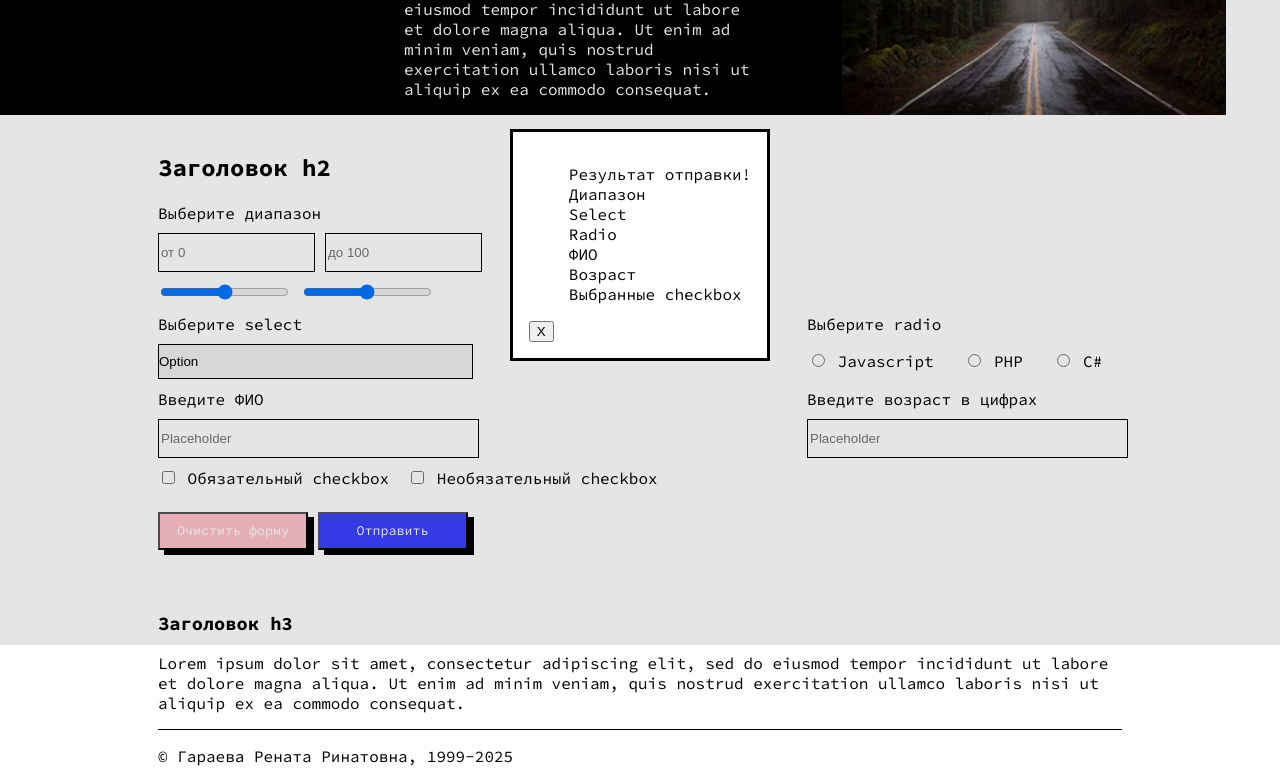
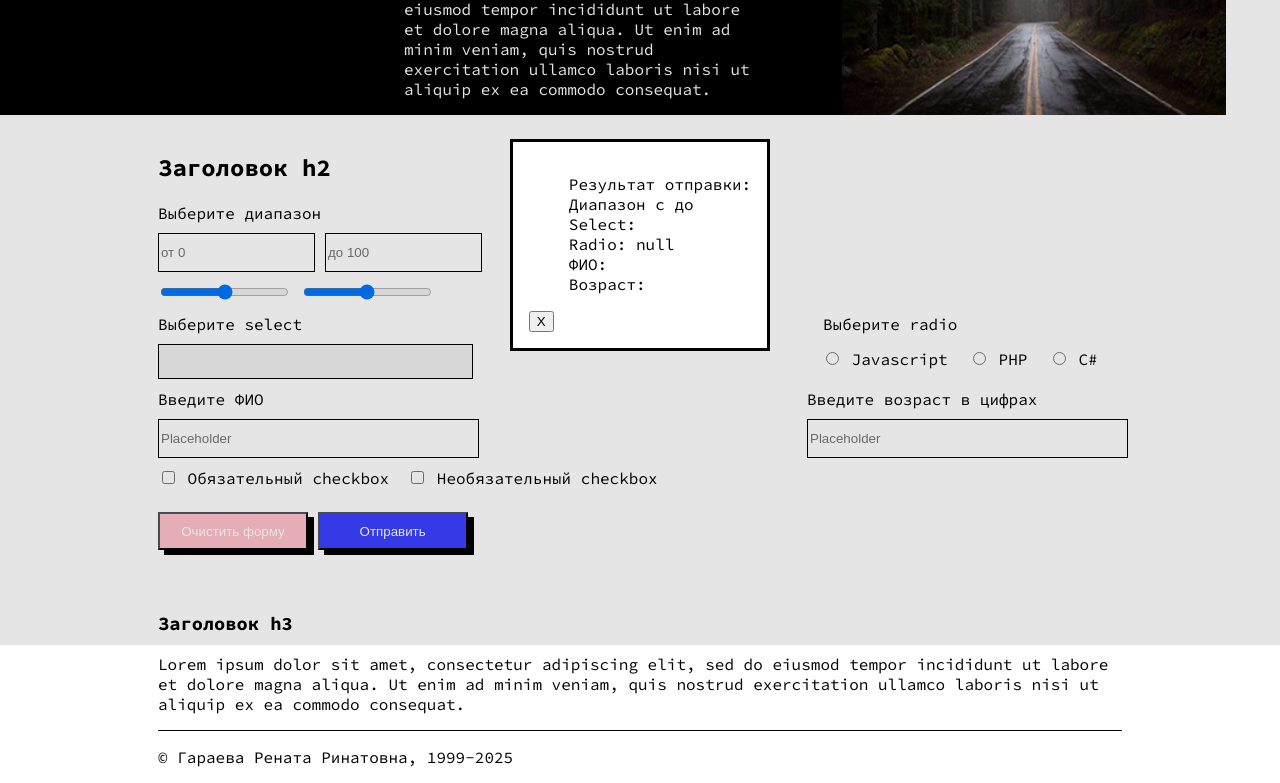
Before and after one commit to RenataGaraeva/Garaeva-R.R.-Test-task-Junior-Frontend-developer, a website built with Vite: page index.html in a window 1280 px wide. Both pictures are taken after a click on the button "Отправить". Shown: the part 155-938 px from the top of the page. Built offline with nearby package versions, Linux system fonts and the light colour scheme.

Commit message:
fixed form

```diff
--- a/index.html
+++ b/index.html
@@ -40,30 +40,30 @@
           <div class = "containerForSignOfSelect">
             <select class = "selectOfProjectBuilders" required name = "select">
                 <option>Option</option>
-                <option>Vite</option>
-                <option>Webpack</option>
-                <option>Gulp</option>
+                <option value="Vite">Vite</option>
+                <option value="Webpack">Webpack</option>
+                <option value="Gulp">Gulp</option>
             </select>
           </div>
       </div>
-            <div class="mainContainerForRadio">
-            <label class="containerForRadio">
+            <fieldset class="mainContainerForRadio">
+            <legend class="containerForRadio">
             Выберите radio
-            </label>
+            </legend>
                 <label class="firstInputForRadio">
-                <input class = "selectOfProgrammingLanguagesJS" name = "ProgrammingLanguage" type = "radio">
+                <input class = "selectOfProgrammingLanguagesJS" value="Javascript" name = "ProgrammingLanguage" type = "radio">
                 Javascript
                 </label>
 
             <label class="secondInputForRadio">
-            <input class = "selectOfProgrammingLanguagesPHP"  name = "ProgrammingLanguage" type = "radio">
+            <input class = "selectOfProgrammingLanguagesPHP" value="PHP" name = "ProgrammingLanguage" type = "radio">
               PHP
             </label>
                 <label class="thirdInputForRadio">
-            <input class = "selectOfProgrammingLanguagesC" name = "ProgrammingLanguage" type = "radio">
+            <input class = "selectOfProgrammingLanguagesC" value="C#" name = "ProgrammingLanguage" type = "radio">
                 C#
                 </label>
-            </div>
+            </fieldset>
             <div class="mainContainerForInputOfName">
         <label  class="containerForInputOfName">
             Введите ФИО
@@ -96,13 +96,13 @@
     <button class = "button" type = "submit">Отправить</button>
     </div>
     <dialog class="popup">
-        <ul>Результат отправки!
-        <li>Диапазон</li>
-        <li>Select</li>
-        <li>Radio</li>
-        <li>ФИО</li>
-        <li>Возраст</li>
-        <li>Выбранные checkbox</li>
+        <ul>Результат отправки:
+        <li class = "submittedListItemRange"></li>
+        <li class = "submittedListItemProgramBuilder"></li>
+        <li class = "submittedListItemProgramLanguages"></li>
+        <li class = "submittedListItemName"></li>
+        <li class = "submittedListItemAge"></li>
+        <li class = "submittedListItemCheckboxes"></li>
         </ul>
         <button class="closeBottonForPopup" type="button">X</button>
     </dialog>
@@ -115,7 +115,6 @@
     <div class="borderline"></div>
     <p class = "infoOfApplicant"></p>
 </footer>
-
 <script src="js.js"></script>
 </body>
 </html>
--- a/js.js
+++ b/js.js
@@ -7,10 +7,26 @@ let data = {name: '',
     requiredCheckbox: false,
     notRequiredCheckbox: false
     }
-localStorage.getItem('data', JSON.stringify(data))
+
+let name = '';
+let startNumber = 0;
+let finishNumber = 0;
+
+let updateSubmittedListItemValue = function (text, type, peremennya) {
+    type.textContent = text + peremennya
+    type.value = text + peremennya
+}
+
+let submittedListItemProgramBuilder = document.getElementsByClassName('submittedListItemProgramBuilder')[0]
+let submittedListItemProgramLanguages  = document.getElementsByClassName('submittedListItemProgramLanguages')[0]
+
+let submittedListItemAge  = document.getElementsByClassName('submittedListItemAge')[0]
+let submittedListItemCheckboxes  = document.getElementsByClassName('submittedListItemCheckboxes')[0]
 
 
-let name = '';
+let submittedListItemName  = document.getElementsByClassName('submittedListItemName')[0]
+
+
 let choosedTypeOfProjectBuilder = ''
 let age = 0;
 let choosedTypeOfProgrammingLanguage = '';
@@ -19,10 +35,16 @@ let inputForRangeFromZero = document.getElementsByClassName('inputForRangeFromZe
 
 let inputForRangeTo = document.getElementsByClassName('inputForRangeTo')[0]
 let inputForRangeScroll = document.getElementsByClassName('inputForRangeScroll')[0]
-let startNumber = 0;
-let finishNumber = 0;
+let mainContainerForRadio = document.getElementsByClassName('mainContainerForRadio')[0]
+mainContainerForRadio.addEventListener('change', (e) => {
+    choosedTypeOfProgrammingLanguage = e.target.value
+    e.target.classList.add('choosedTypeOfProgrammingLanguage')
+    updateSubmittedListItemValue("Radio: ", submittedListItemProgramLanguages, choosedTypeOfProgrammingLanguage)
+    localStorage.setItem('choosedTypeOfProgrammingLanguage', choosedTypeOfProgrammingLanguage) //localstorage надо сделать
+    console.log( choosedTypeOfProgrammingLanguage )
+})
 
-let selectOfProjectBuilders =document.getElementsByClassName("selectOfProjectBuilders")[0]
+let selectOfProjectBuilders = document.getElementsByClassName("selectOfProjectBuilders")[0]
 let   selectOfProgrammingLanguages = document.getElementsByClassName("selectOfProgrammingLanguagesJS")[0]
 let inputToEnterAge = document.getElementsByClassName("inputToEnterAge")[0]
 let requiredCheckbox = document.getElementsByClassName("requiredCheckbox")[0]
@@ -31,15 +53,23 @@ let buttonToCleanForm = document.getElementsByClassName("buttonToCleanForm")[0]
 let inputForName = document.getElementsByClassName("inputForName")[0]
 inputForName.value = window.localStorage.getItem('name')
 inputToEnterAge.value = window.localStorage.getItem('age')
+inputForRangeFromZero.value = window.localStorage.getItem('startNumber')
+inputForRangeTo.value = window.localStorage.getItem('finishNumber')
+mainContainerForRadio.value = window.localStorage.getItem('choosedTypeOfProgrammingLanguage')
+selectOfProjectBuilders.value = window.localStorage.getItem('projectBuilder')
 
-inputForName.addEventListener('change', (e) => {
-    let name = e.target.value;
+inputForName.addEventListener('input', (e) => {
+    name = e.target.value;
     inputForName.value = name;
-    window.localStorage.setItem('name', name)
+  /*  updateSubmittedListItemValue("ФИО: ", submittedListItemName, name) не нужная штука у инпутов их убрать надо вроде и заменить на функции,
+  * сами переменные в формах типа вроде*/
+    localStorage.setItem('name', name)
+    return name
 })
-inputToEnterAge.addEventListener('change', (e) => {
-    let age = e.target.value;
+inputToEnterAge.addEventListener('input', (e) => {
+   age = e.target.value;
     inputToEnterAge.value = age;
+    updateSubmittedListItemValue("Возраст: ", submittedListItemAge, age)
     window.localStorage.setItem('age', age)
 })
 
@@ -62,15 +92,59 @@ console.log(showThisYear)
 let infoOfApplicant = document.getElementsByClassName("infoOfApplicant")[0]
 infoOfApplicant.textContent = "© Гараева Рената Ринатовна, 1999-" + showThisYear
 
-
-
-// let checkingRequirementsForInputForName = function () {
-
     let buttonToSubmitForm = document.getElementsByClassName("button")[0];
 let popup = document.getElementsByClassName("popup")[0];
 
+
+let submittedListItemRange = document.getElementsByClassName('submittedListItemRange')[0]
+
+let  updateSubmittedListItemRangeValue = function (firstNumber, secondNumber) {
+    submittedListItemRange.textContent = "Диапазон с " + firstNumber + " до " + secondNumber
+}
+
+inputForRangeFromZero.addEventListener('input', (e) => {
+    let enteredStartNumber = Number(e.target.value)
+    if (enteredStartNumber <= 150 && enteredStartNumber >= 0) {
+        inputForRangeFromZero.classList.remove('notAllowed')
+        inputForRangeFromZero.textContent = enteredStartNumber;
+      startNumber = enteredStartNumber
+        updateSubmittedListItemRangeValue()
+
+        localStorage.setItem('startNumber', startNumber)
+
+    } else {
+        inputForRangeFromZero.classList.add('notAllowed')
+    }
+})
+
+inputForRangeTo.addEventListener('input', (e) => {
+    let enteredFinishNumber = Number(e.target.value)
+
+    if (enteredFinishNumber >= startNumber && enteredFinishNumber <= 150 ) {      //вот здесь вопросы
+        inputForRangeTo.classList.remove('notAllowed')
+        inputForRangeTo.textContent = enteredFinishNumber;
+       finishNumber = enteredFinishNumber
+
+        window.localStorage.setItem('finishNumber', finishNumber)
+    } else {
+          inputForRangeTo.classList.add('notAllowed')
+    }
+} )
+selectOfProjectBuilders.addEventListener('change', (e) => {
+    choosedTypeOfProjectBuilder = e.target.value
+    window.localStorage.setItem('projectBuilder', choosedTypeOfProjectBuilder)
+
+})
+
 buttonToSubmitForm.addEventListener('click', () => {
+    updateSubmittedListItemValue("ФИО: ", submittedListItemName, inputForName.value)
+    updateSubmittedListItemValue("Возраст: ", submittedListItemAge, inputToEnterAge.value)
+    updateSubmittedListItemValue("Radio: ", submittedListItemProgramLanguages, mainContainerForRadio.value)
+    updateSubmittedListItemRangeValue(inputForRangeFromZero.value, inputForRangeTo.value)
+    updateSubmittedListItemValue("Select: ",  submittedListItemProgramBuilder, selectOfProjectBuilders.value)
+    console.log(name)
     popup.showModal()
+
     //   popup.setAttribute("open")   //лучше атрибут установить open для тега dialogue popup.classList.remove("hidden")
 })
 let closeBottonForPopup = document.getElementsByClassName("closeBottonForPopup")[0];
@@ -93,26 +167,12 @@ popup.addEventListener('keydown', (e) => {
     }
 })
 
+/*
+submittedListItemProgramBuilder.textContent = "Select " + choosedTypeOfProjectBuilder
+submittedListItemProgramLanguages.textContent = "Radio" + choosedTypeOfProgrammingLanguage
 
-inputForRangeFromZero.addEventListener('change', (e) => {
-    let enteredStartNumber = e.target.value
-    if (enteredStartNumber <= 150 && enteredStartNumber >= 0) {
-        inputForRangeFromZero.classList.remove('notAllowed')
-        inputForRangeFromZero.textContent = enteredStartNumber;
-      return startNumber = enteredStartNumber
-    } else {
-        inputForRangeFromZero.classList.add('notAllowed')
-    }
-})
 
-inputForRangeTo.addEventListener('change', (e) => {
-    let enteredFinishNumber = e.target.value
+submittedListItemAge.textContent = "Возраст " + age
+submittedListItemCheckboxes.textContent = "Выбранные checkbox"
 
-    if (enteredFinishNumber >= startNumber && enteredFinishNumber <= 150 ) {      //вот здесь вопросы
-        inputForRangeTo.classList.remove('notAllowed')
-        inputForRangeTo.textContent = enteredFinishNumber;
-       return  finishNumber = enteredFinishNumber
-    } else {
-          inputForRangeTo.classList.add('notAllowed')
-    }
-} )
+ */
--- a/styles.css
+++ b/styles.css
@@ -77,6 +77,7 @@ footer {
 
 .mainContainerForRadio {
     display: grid;
+   border: none;
     grid-template-areas:
 "textForInputOfRadio textForInputOfRadio textForInputOfRadio"
 "firstInputForRadio secondInputForRadio thirdInputForRadio";
@@ -115,7 +116,7 @@ footer {
 .button {
     margin-bottom: 43px;
     background-color: #3A41FF;
-    font-family: "Source Code Pro";
+    /*font-family: "Source Code Pro"; изменить по-другому текст в button*/
     color: white;
     width: 150px;
     height: 38px;
@@ -208,3 +209,7 @@ select {
 .notAllowed {
     border: 5px solid red
 }
+
+.choosedTypeOfProgrammingLanguage {
+border: 10px solid black;
+}
```
Also changed, not shown: js/localstorage.js (added), js/popup.js (added). Lines whose indentation alone changed are shown as unchanged.
